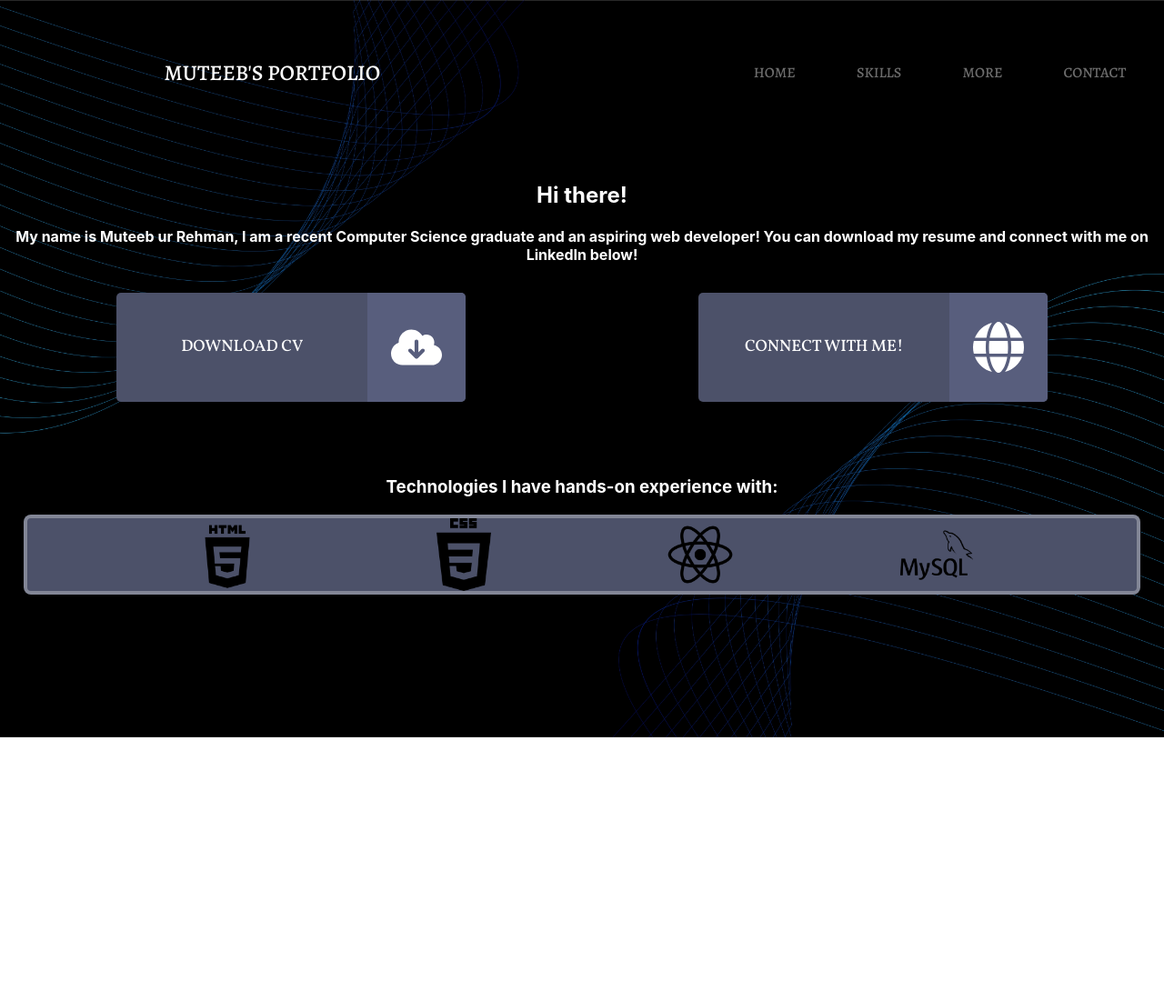
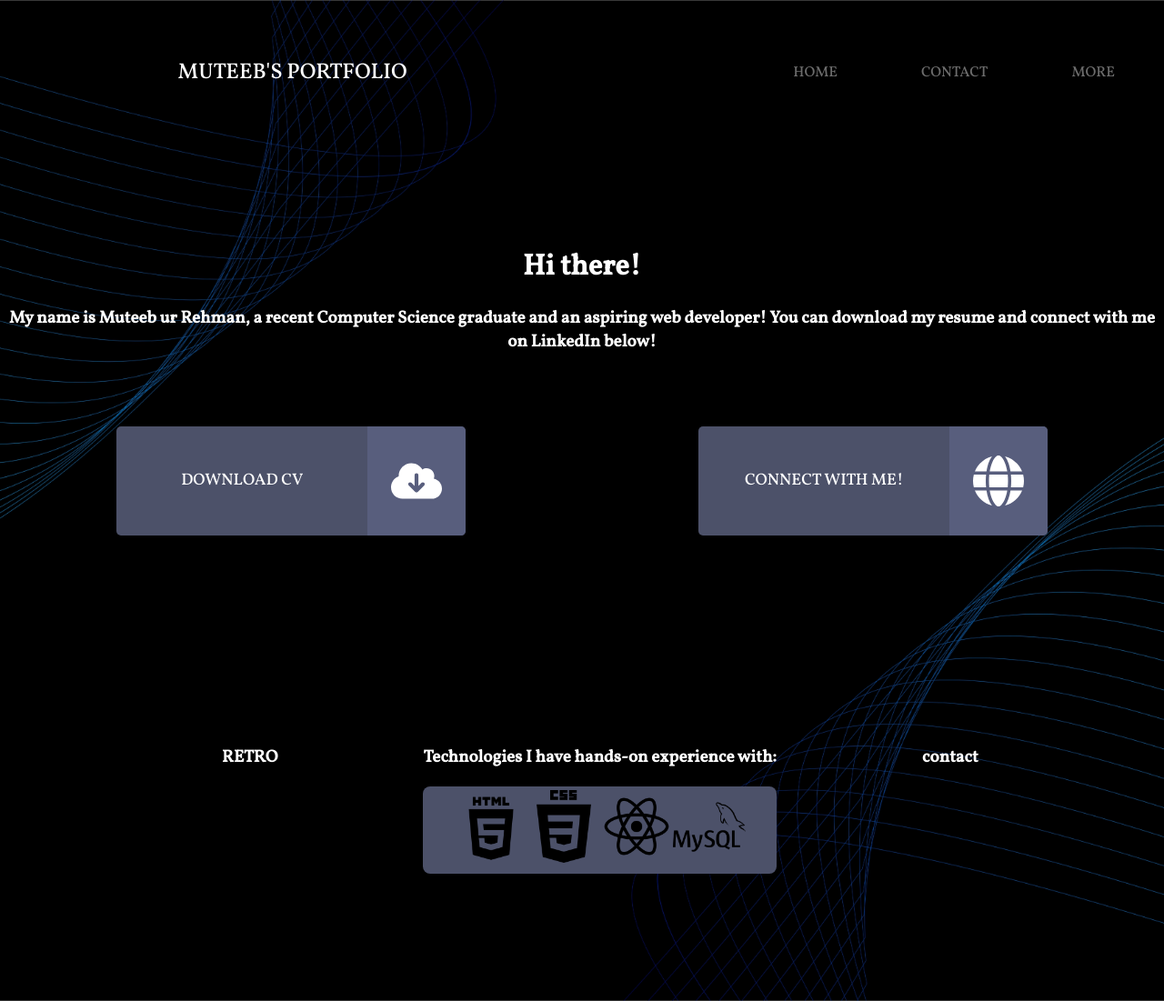
Before and after one commit to Muteeb-Ur-Rehman-4/Muteeb-Ur-Rehman-4.github.io, a React (Create React App) app: page / in a window 1280 px wide. Shown: the whole page at 91% size. Before the commit the page ends 811 px from the top, so only its background shows below. Built offline with nearby package versions, Linux system fonts and the light colour scheme; a web font is replaced by a local one.

Commit message:
Techused basic structure

```diff
--- a/src/App.js
+++ b/src/App.js
@@ -3,7 +3,6 @@ import { ReactDOM } from 'react-dom/client'
 import './App.css'
 import Home from './pages/Home'
 import Contact from './pages/Contact'
-import Skills from './pages/Skills'
 import More from './pages/More'
 import { BrowserRouter, Route, Routes } from 'react-router-dom'
 function App() {
@@ -15,7 +14,6 @@ function App() {
         <Route path='/' element={<Home />} />
         <Route path='/Contact' element={<Contact />} />
         <Route path='/More' element={<More /> }/>
-        <Route path='/Skills' element={<Skills /> }/>
       </Routes>
       </>
 
--- a/src/comps/Intro.js
+++ b/src/comps/Intro.js
@@ -1,18 +1,21 @@
 import React from 'react'
 import '../css/Intro.css'
 import resume from '../misc/Muteeb-Resume.pdf'
+import Techused from './Techused'
 import { FontAwesomeIcon } from '@fortawesome/react-fontawesome'
 import {faCloudArrowDown, faGlobe } from '@fortawesome/free-solid-svg-icons'
 export default function Intro() {
   return (
     <div className='intro'>
       <div>
-        <h2>
+        <h1>
         Hi there!
-        </h2>
-        <h4>
-        My name is Muteeb ur Rehman, I am a recent Computer Science graduate and an aspiring web developer! You can download my resume and connect with me on LinkedIn below!
-        </h4>
+        </h1>
+        <h3>
+        My name is Muteeb ur Rehman, a recent Computer Science graduate and an aspiring web developer! You can download my resume and connect with me on LinkedIn below!
+        </h3>
+      </div>
+
         <div className='intro-btns'>
 
         <a className="fancy btn" id="no-decor" href={resume} role="button">
@@ -30,9 +33,13 @@ export default function Intro() {
         <FontAwesomeIcon className='icon-size' icon={faGlobe} />
         </div>
           </a>
+        </div>
+        <div className='flexing'>
+
+          <Techused />
 
         </div>
-      </div>
+
     </div>
   )
 }
--- a/src/comps/Navbar.js
+++ b/src/comps/Navbar.js
@@ -42,10 +42,6 @@ const Navbar = () => {
     navigate('/More');
   };
 
-  const navToSkills = (e) => {
-    e.preventDefault();
-    navigate('/Skills');
-  };
 
   return (
     <div className={`navbar ${isMorePage ? 'more-page' : 'normal-page'} ${isSticky ? 'sticky' : ''}`}>
@@ -58,14 +54,11 @@ const Navbar = () => {
           <li onClick={navToHome}>
             <a>Home</a>
           </li>
-          <li onClick={navToSkills}>
-            <a>Skills</a>
+          <li onClick={navToContact}>
+            <a>Contact</a>
           </li>
           <li onClick={navToMore}>
             <a>More</a>
-          </li>
-          <li onClick={navToContact}>
-            <a>Contact</a>
           </li>
         </ul>
       </div>
--- a/src/comps/Techused.js
+++ b/src/comps/Techused.js
@@ -4,18 +4,35 @@ import HTML_icon from '../misc/HTML.png';
 import CSS_icon from '../misc/CSS3.png';
 import React_icon from '../misc/Reactjs.png';
 import MySQL_icon from '../misc/MySQL.png';
+
+
 export default function Techused() {
   return (
+  <div className='tech-container'>
+
+
     <div className='tech-used'>
+      <div className='blocked'>
+        <h3>RETRO</h3>
+      </div>
+      <div className='blocked'>
       <h3>
         Technologies I have hands-on experience with:
       </h3>
       <div id='tech-box'>
+        <div className='grid-container'>
+
       <img className='icons' src={HTML_icon} alt="HTML" />
       <img className='icons' src={CSS_icon} alt="CSS" />
       <img className='icons' src={React_icon} alt="React" />
       <img className='icons' src={MySQL_icon} alt="MySQL" />
+        </div>
       </div>
+      </div>
+      <div className='blocked'>
+        <h3>contact</h3>
+      </div>
+    </div>
     </div>
   )
 }
--- a/src/css/Intro.css
+++ b/src/css/Intro.css
@@ -1,20 +1,23 @@
 .intro{
-    height: 35vh;
+  font-family: 'Vollkorn', serif;
+  margin-top: 7rem;
+}
 
+.flexing{
+  display: flex;
+  align-items: center;
+  justify-content: center;
 }
+
 .intro-btns{
-    margin-top: 2rem;
+    margin-top: 5rem;
     display: flex;
     justify-content: space-evenly;
-
 }
-
-
 
 
 #no-decor{
     text-decoration: none;
-    font-family: 'Vollkorn', serif;
     text-transform: uppercase;
 }
 
@@ -58,12 +61,6 @@
     width: 28%;
   }
 
- /* reverse the button animation! */
-
-
-  #span-reverse{
-    right: 0;
-  }
 
   .btn span,
   .btn div,
@@ -85,7 +82,7 @@
   }
 
   .btn:hover .icon .fa {
-    font-size: 45px;
+    font-size: 3rem;
   }
 
   .icon-size{
@@ -95,9 +92,7 @@
   }
 
   @media screen and (max-width: 800px) {
-    .intro{
-        height: 50vh;
-    }
+
     .intro-btns{
         display: block;
 
--- a/src/css/Navbar.css
+++ b/src/css/Navbar.css
@@ -6,7 +6,7 @@
   width: 100%;
   align-items: center;
   text-transform: uppercase;
-  font-family: 'Alegreya', serif;
+  font-family: 'Vollkorn', serif;
   margin-bottom: 2.5rem;
   animation-name: navbar-animation;
   animation-duration: 0.3s;
@@ -14,6 +14,7 @@
   position: sticky;
   top: 0;
   transition: background-color 500ms ease-in-out;
+  z-index:2;
 }
 .navbar.sticky {
   height: 15vh;
@@ -148,8 +149,8 @@
 .more-page .rightbar li {
   color: white;
   margin-left: 1rem;
-  border: 3px solid #20E7F9;
-  padding: 10px 0px;
+  border: 0.2rem solid #20E7F9;
+  padding: 0.75rem 0.25rem;
   border-top: none;
   box-shadow: 5px 5px 5px #20E7F9;
   cursor: pointer;
--- a/src/css/Tech.css
+++ b/src/css/Tech.css
@@ -1,22 +1,43 @@
+.tech-container{
+    margin-top: 12rem;
+}
 .tech-used{
     padding: 2% 2%;
     height: 35vh;
+    width: 100%;
+    display: flex;
+    justify-content: flex-start;
 }
-#tech-box{
+#tech-box {
     align-items: center;
-
- /* From https://css.glass */
+    height: 12vh;
     background: rgb(76, 81, 105);
     border-radius: 0.5rem;
     box-shadow: 0 4px 30px rgba(0, 0, 0, 0.1);
     backdrop-filter: blur(3px);
     -webkit-backdrop-filter: blur(5.9px);
-border: 4px solid rgba(255, 255, 255, 0.3);
     display: flex;
-justify-content: space-evenly;
-
+    justify-content: center;
 }
 .icons{
     height: 10vh;
     width: 10vh;
+    padding: 1.5rem 0rem;
 }
+
+.icons:hover{
+    cursor: pointer;
+}
+
+.blocked{
+    display: block;
+    padding: 0rem 5rem;
+}
+
+
+@media screen and (max-width:960px) {
+    .blocked{
+
+    }
+
+}
--- a/src/pages/Contact.js
+++ b/src/pages/Contact.js
@@ -6,7 +6,7 @@ export default function Contact() {
     <div className='contact-body'>
       <Navbar />
       <h2>
-        My Contact Info:
+        Feel free to contact me through any of the links below!
       </h2>
 
     </div>
--- a/src/pages/Home.js
+++ b/src/pages/Home.js
@@ -1,14 +1,15 @@
 import React from 'react'
 import Navbar from '../comps/Navbar'
 import Intro from '../comps/Intro'
-import Techused from '../comps/Techused'
+
 import '../css/Home.css'
 export default function Home() {
   return (
     <div className='home home-back'>
       <Navbar />
       <Intro />
-      <Techused />
+
+
 
     </div>
   )
--- a/src/pages/Skills.js
+++ /dev/null
@@ -1,9 +0,0 @@
-import React from 'react'
-import Navbar from '../comps/Navbar'
-export default function Skills() {
-  return (
-    <div>
-      <Navbar />
-    </div>
-  )
-}
```
Lines whose indentation alone changed are shown as unchanged.
